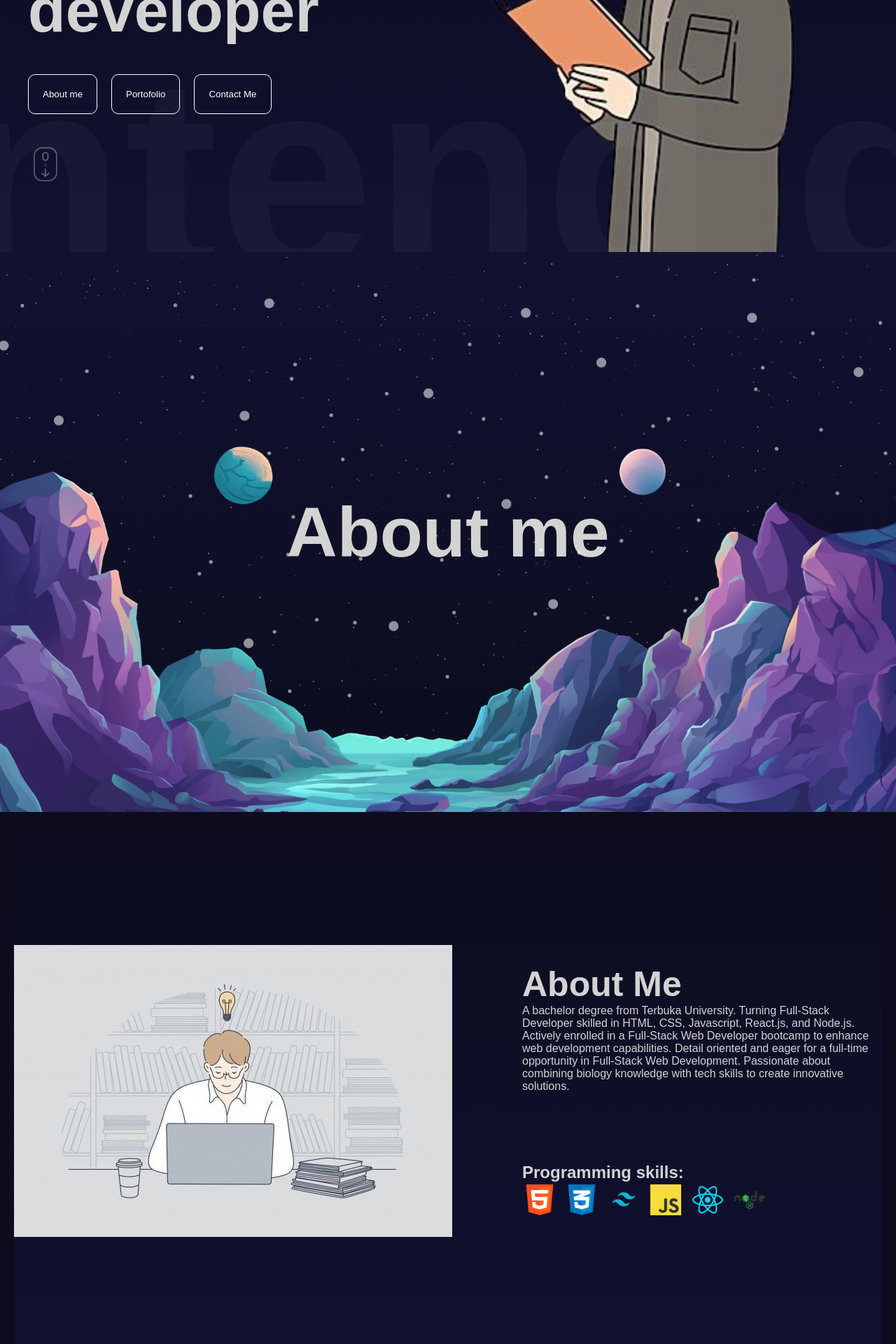
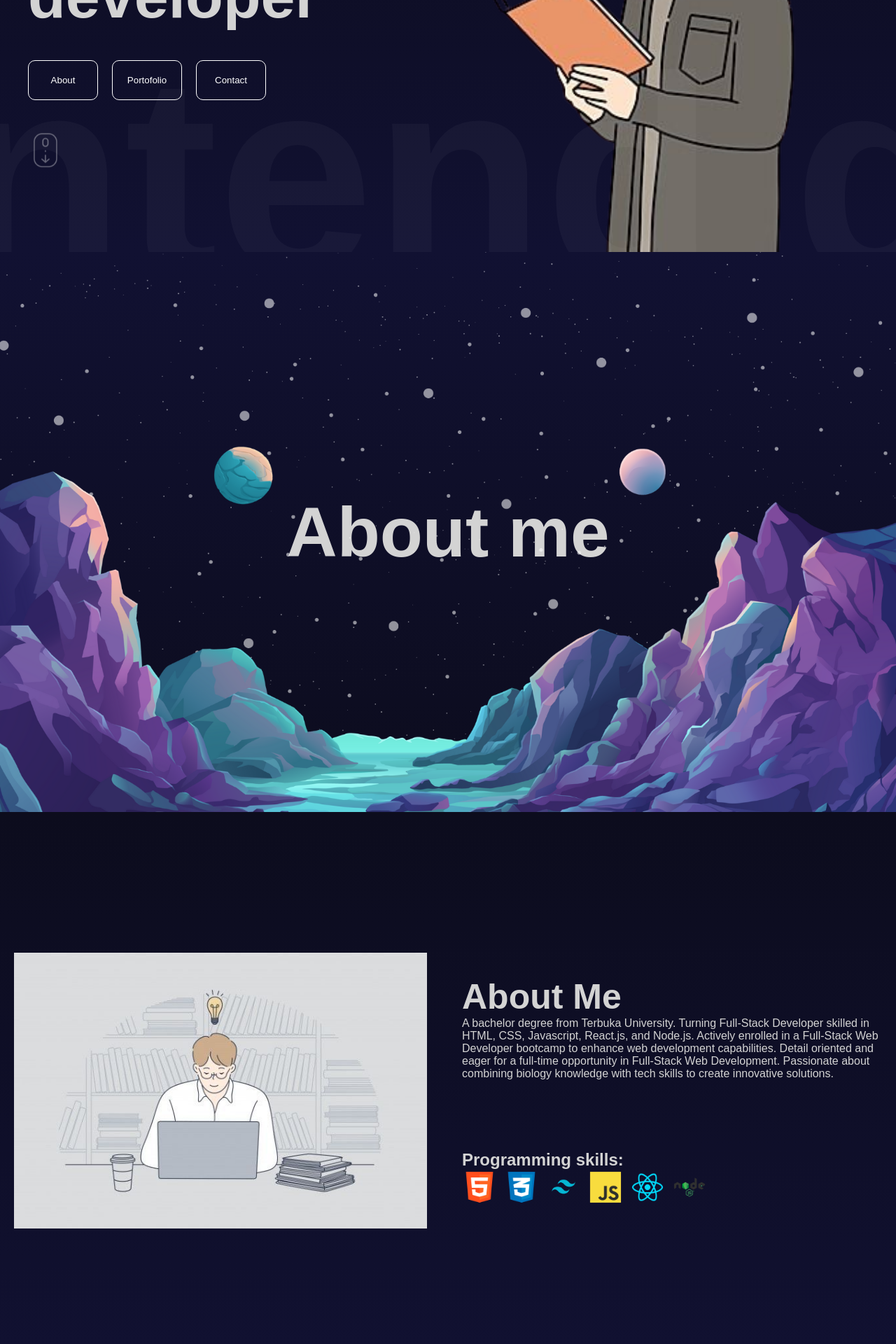
Before and after one commit to violeteverg/portofolio-web, a React (Vite) app: page / in a window 1280 px wide. Shown: the part 440-2360 px from the top of the page at 70% size. Built offline with nearby package versions, Linux system fonts and the light colour scheme; a web font is replaced by a local one.

Commit message:
fixing: components

```diff
--- a/src/components/about/about.scss
+++ b/src/components/about/about.scss
@@ -1,19 +1,23 @@
+@import "../../app.scss";
 .about {
   background: linear-gradient(180deg, #0c0c1d, #111132);
   height: 100%;
+
   display: flex;
   flex-direction: row;
   justify-content: center;
   align-items: center;
-  margin: 0 20px;
 
   .image_container {
-    margin-right: 100px;
-    .img {
-      img {
-        width: 50px;
-        height: 50px;
-        object-fit: cover;
+    margin-right: 50px;
+    margin-left: 20px;
+    img {
+      width: 100%;
+
+      object-fit: cover;
+
+      @include mobile {
+        display: none;
       }
     }
   }
@@ -21,6 +25,12 @@
   .wrapper {
     max-width: 600px;
     text-align: left;
+    margin-right: 20px;
+
+    @include mobile {
+      width: auto;
+      justify-content: center;
+    }
 
     h1 {
       font-size: 50px;
@@ -28,10 +38,17 @@
 
     .skills {
       margin-top: 100px;
+      @include mobile {
+        margin-top: 50px;
+      }
       img {
         width: 50px;
         height: 50px;
         margin-right: 10px;
+        @include mobile {
+          width: 45px;
+          height: 45px;
+        }
       }
     }
   }
--- a/src/components/contact/contact.scss
+++ b/src/components/contact/contact.scss
@@ -12,6 +12,7 @@
   @include mobile {
     width: 100%;
     padding: 10px;
+    align-items: center;
     flex-direction: column;
   }
 
@@ -50,8 +51,7 @@
     position: relative;
 
     @include mobile {
-      padding: 50px;
-      width: 100%;
+      display: none;
     }
 
     .phoneSvg {
--- a/src/components/hero/Hero.jsx
+++ b/src/components/hero/Hero.jsx
@@ -52,12 +52,8 @@ const Hero = () => {
           <motion.h1 variants={textVariants}>Front-end developer</motion.h1>
           <motion.div variants={textVariants} className="buttons">
             <motion.button variants={textVariants}>
-              <Link
-                to="about" // Sesuaikan dengan ID elemen Portofolio Anda
-                smooth={true}
-                duration={500}
-              >
-                About me
+              <Link to="about" smooth={true} duration={500}>
+                About
               </Link>
             </motion.button>
             <motion.button variants={textVariants}>
@@ -70,12 +66,8 @@ const Hero = () => {
               </Link>
             </motion.button>
             <motion.button variants={textVariants}>
-              <Link
-                to="Contact" // Sesuaikan dengan ID elemen Kontak Anda
-                smooth={true}
-                duration={500}
-              >
-                Contact Me
+              <Link to="Contact" smooth={true} duration={500}>
+                Contact
               </Link>
             </motion.button>
           </motion.div>
--- a/src/components/hero/hero.scss
+++ b/src/components/hero/hero.scss
@@ -32,21 +32,33 @@
         color: rebeccapurple;
         letter-spacing: 10px;
         margin-top: 20px;
+
+        @include mobile {
+          font-size: 36px;
+        }
       }
 
       h1 {
         font-size: 88px;
 
         @include mobile {
-          font-size: 36px;
+          font-size: 26px;
         }
       }
 
       .buttons {
         position: relative;
         z-index: 2;
+
+        @include mobile {
+          display: flex;
+          flex-wrap: wrap;
+          justify-content: center;
+          align-items: center;
+        }
         button {
           padding: 20px;
+          width: 100px;
           border: 1px solid white;
           border-radius: 10px;
           background-color: transparent;
@@ -55,11 +67,23 @@
           cursor: pointer;
           font-weight: 300;
           z-index: 2;
+
+          @include mobile {
+            width: 100px;
+            aspect-ratio: 3/2;
+            object-fit: contain;
+            margin-right: 10px;
+          }
         }
       }
 
       img {
         width: 50px;
+        margin-bottom: 40px;
+
+        @include mobile {
+          display: none;
+        }
       }
     }
   }
@@ -81,6 +105,10 @@
       width: 100%;
       height: 100%;
       object-fit: cover;
+
+      @include mobile {
+        height: fit-content;
+      }
     }
   }
 
--- a/src/components/parallax/parallax.scss
+++ b/src/components/parallax/parallax.scss
@@ -13,7 +13,7 @@
     font-size: 100px;
 
     @include mobile {
-      font-size: 72px;
+      font-size: 64px;
       text-align: center;
     }
   }
--- a/src/components/portofolio/portofolio.scss
+++ b/src/components/portofolio/portofolio.scss
@@ -92,7 +92,7 @@
           font-size: 20px;
 
           @include mobile {
-            font-size: 16px;
+            display: none;
           }
         }
 
```
